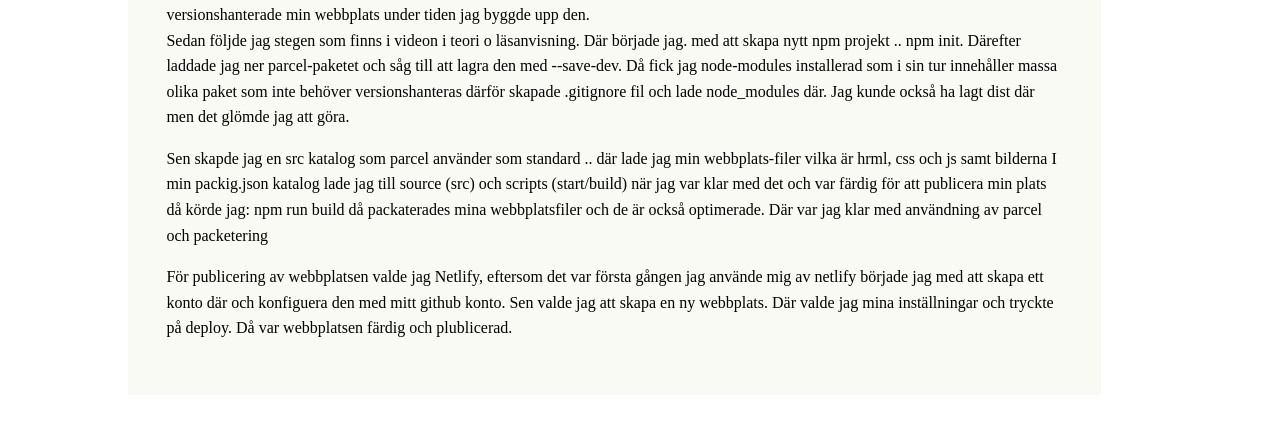
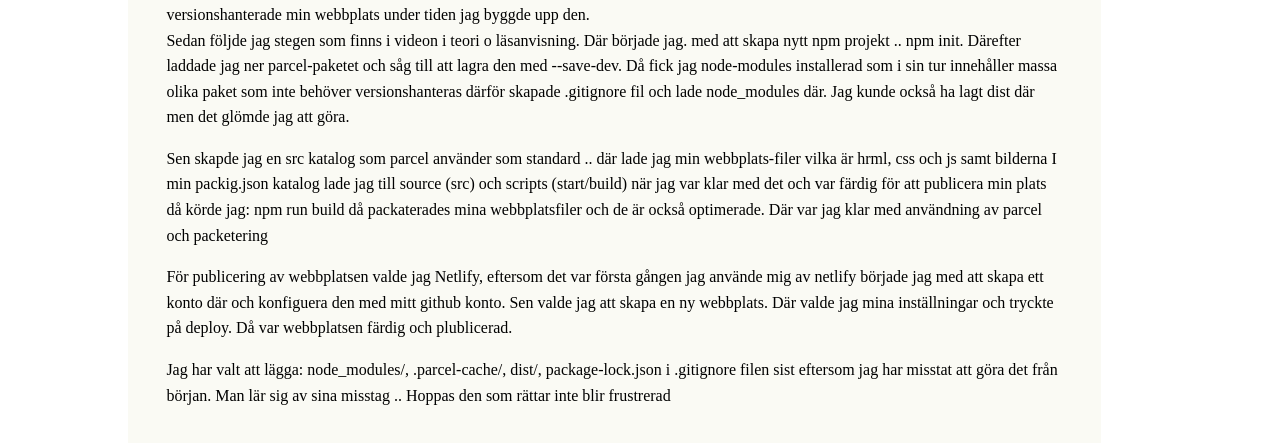
Before and after one commit to FarahUmran/laboration1, a website built with Parcel: page src/detailes.html in a window 1280 px wide. Shown: the part 191-634 px from the top of the page. Built offline with nearby package versions, Linux system fonts and the light colour scheme.

Commit message:
lagt till ett <p> i detailes.html

```diff
--- a/src/detailes.html
+++ b/src/detailes.html
@@ -46,6 +46,12 @@
             ny webbplats.
             Där valde jag mina inställningar och tryckte på deploy. Då var webbplatsen färdig och plublicerad.
         </p>
+
+        <p>
+            Jag har valt att lägga: node_modules/, .parcel-cache/, dist/, package-lock.json i .gitignore filen sist
+            eftersom jag har misstat att göra det från början. Man lär sig av sina misstag ..
+            Hoppas den som rättar inte blir frustrerad
+        </p>
     </main>
 
 </body>
```
